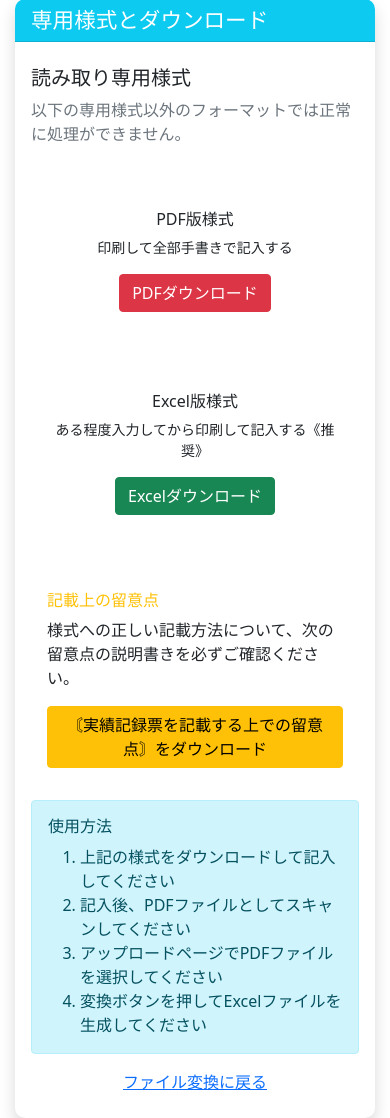
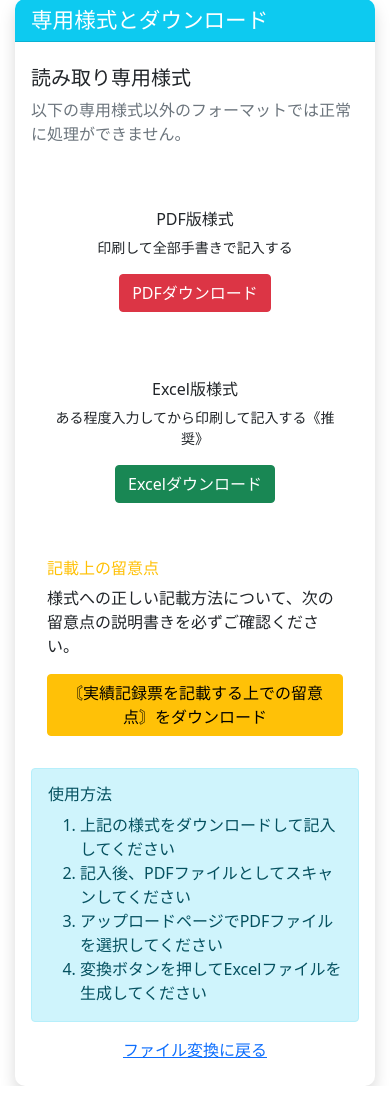
Before and after one commit to kei-a11y/b_ocr, a Django app: page /format/ in a window 390 px wide; the page is wider, and only the part inside the window is pictured. Shown: the part 121-1239 px from the top of that part. After the commit the page ends 1207 px from the top of that part, so only its background shows below. Run offline with Django 5.2, Linux system fonts and the light colour scheme; some libraries are stand-ins or nearby versions.

Commit message:
Update format_info.html

```diff
--- a/ocr/templates/B_ocr/format_info.html
+++ b/ocr/templates/B_ocr/format_info.html
@@ -21,8 +21,8 @@
                         </div>
 
                         <!-- 様式ダウンロード -->
-                        <div class="row mb-4">
-                            <div class="col-md-6 mb-3">
+                        <div class="row mb-1">
+                            <div class="col-md-6 mb-1">
                                 <div class="card h-100 border-primary">
                                     <div class="card-body text-center">
                                         <i class="bi bi-file-earmark-pdf text-danger" style="font-size: 3rem;"></i>
```
